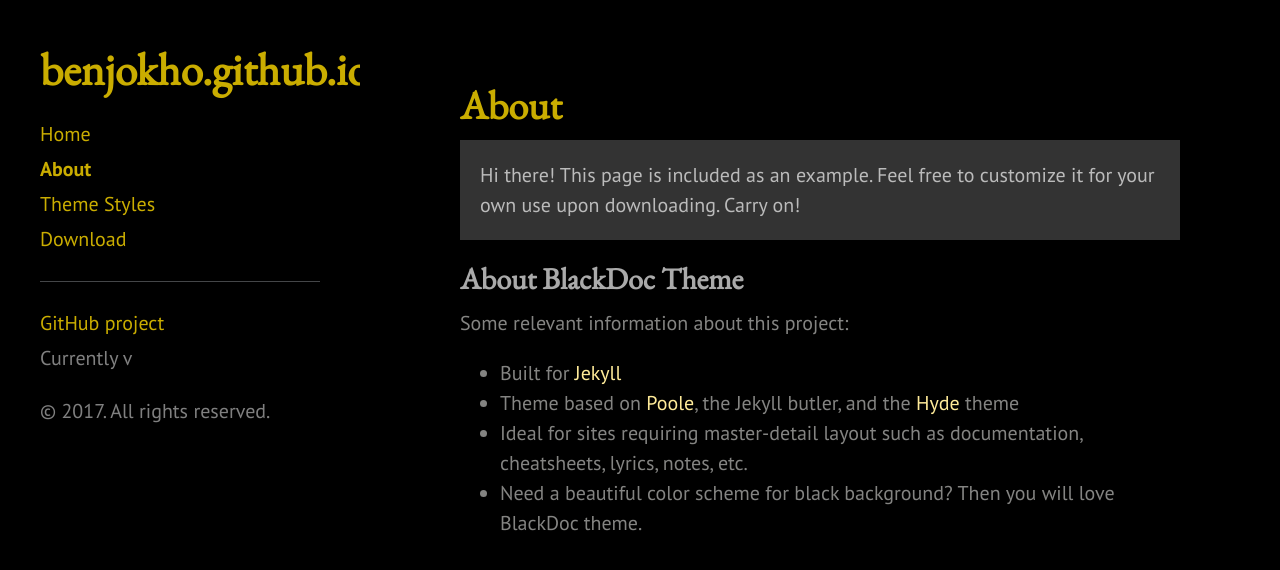
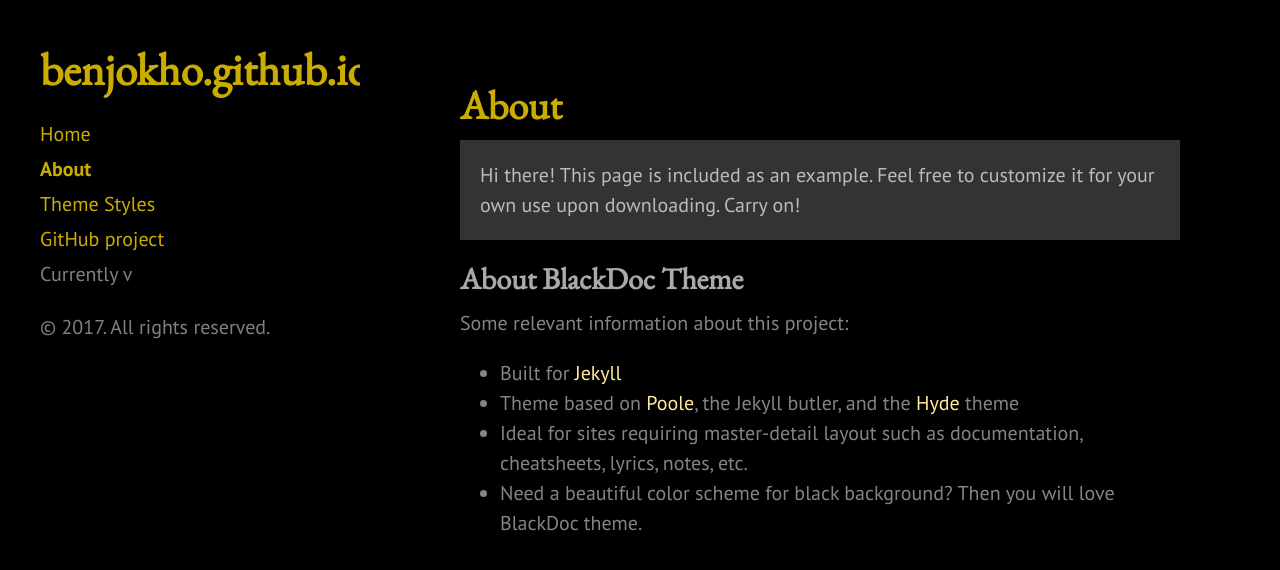
Before and after one commit to benjokho/benjokho.github.io, a Jekyll site: the page built from about.md, in a window 1280 px wide. Shown: the top 570 px of the page. Built offline with Jekyll 4.4.1, drawn with Linux system fonts in a browser that asks for light colours.

Commit message:
removed Download

```diff
--- a/_includes/sidebar.html
+++ b/_includes/sidebar.html
@@ -26,8 +26,6 @@
         {% endif %}
       {% endfor %}
 
-      <a class="sidebar-nav-item" href="{{ site.github.repo }}/archive/master.zip">Download</a>
-      <hr>
       <a class="sidebar-nav-item" href="{{ site.github.repo }}">GitHub project</a>
       <span class="sidebar-nav-item">Currently v{{ site.version }}</span>
     </nav>
```
Also changed, not shown: 1 other file.
